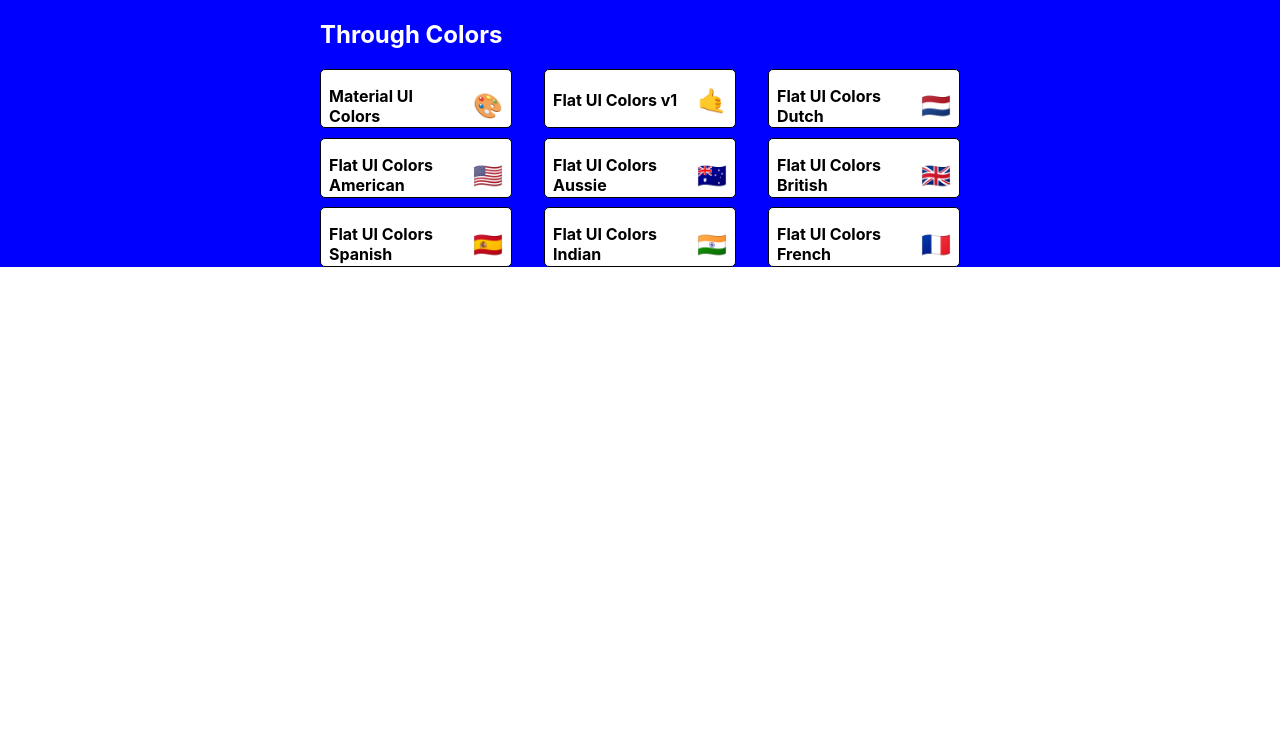
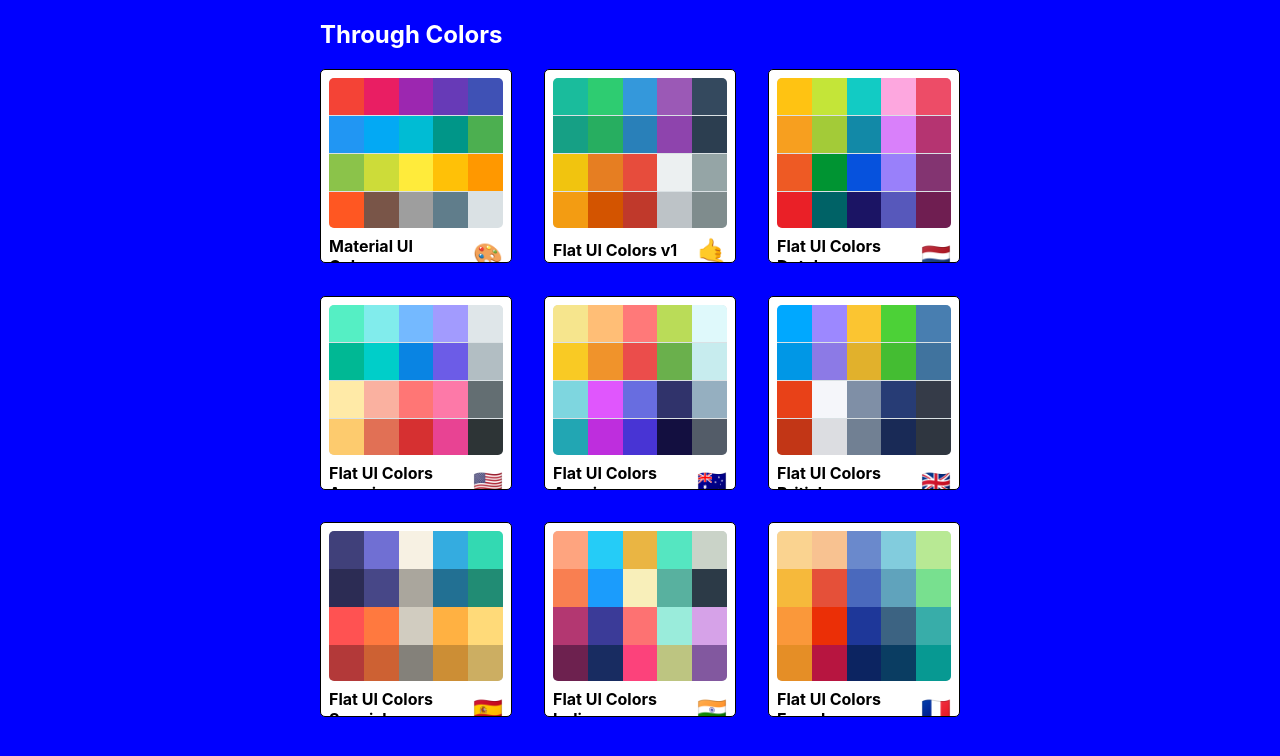
Before and after one commit to shanejames90/through-color, a React (Create React App) app: page / in a window 1280 px wide. Shown: the top 756 px of the page. Built offline with nearby package versions, Linux system fonts and the light colour scheme.

Commit message:
finish styling MiniPalette

```diff
--- a/src/MiniPalette.js
+++ b/src/MiniPalette.js
@@ -14,7 +14,11 @@
         }
     },
     colors: {
-        backgroundColor: "grey",
+        backgroundColor: "#dae1e4",
+        height: "150px",
+        width: "100%",
+        borderRadius: "5px",
+        overflow: "hidden"
     },
     title: {
         display: "flex",
@@ -29,15 +33,31 @@
     emoji: {
         marginLeft: "0.5rem",
         fontSize: "1.5rem"
+    },
+    miniColor: {
+        height: "25%",
+        width: "20%",
+        display: "inline-block",
+        margin: "0 auto",
+        position: "relative",
+        marginBottom: "-3.5px"
     }
 }
 
 function MiniPalette(props) {
-    const { classes, paletteName, emoji } = props
-    console.log(classes)
+    const { classes, paletteName, emoji, colors } = props
+    const miniColorBoxes = colors.map(color => (
+        <div
+        className={classes.miniColor}
+        style={{ backgroundColor: color.color }}
+        key={color.name}
+        />
+    ))
     return (
         <div className={classes.root}>
-            <div className={classes.colors}></div>
+            <div className={classes.colors}>
+                {miniColorBoxes}
+            </div>
             <h5 className={classes.title}>{paletteName} <span className={classes.emoji}>{emoji}</span></h5>
         </div>
     )
--- a/src/PaletteList.js
+++ b/src/PaletteList.js
@@ -6,7 +6,7 @@
 const styles = {
     root: {
         backgroundColor: "blue",
-        height: "100%",
+        height: "100vh",
         display: "flex",
         alignItems: "flex-start",
         justifyContent: "center"
```
